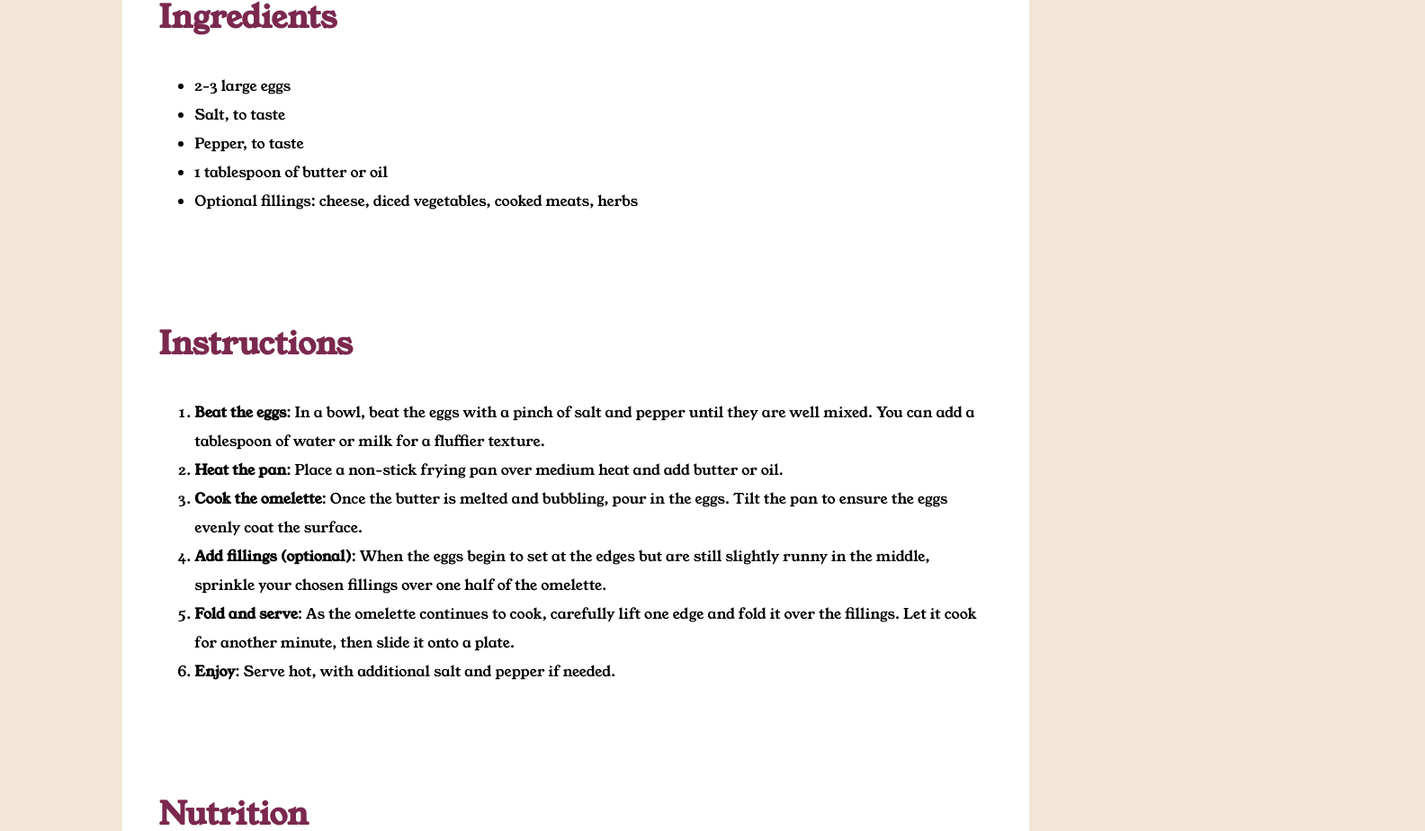
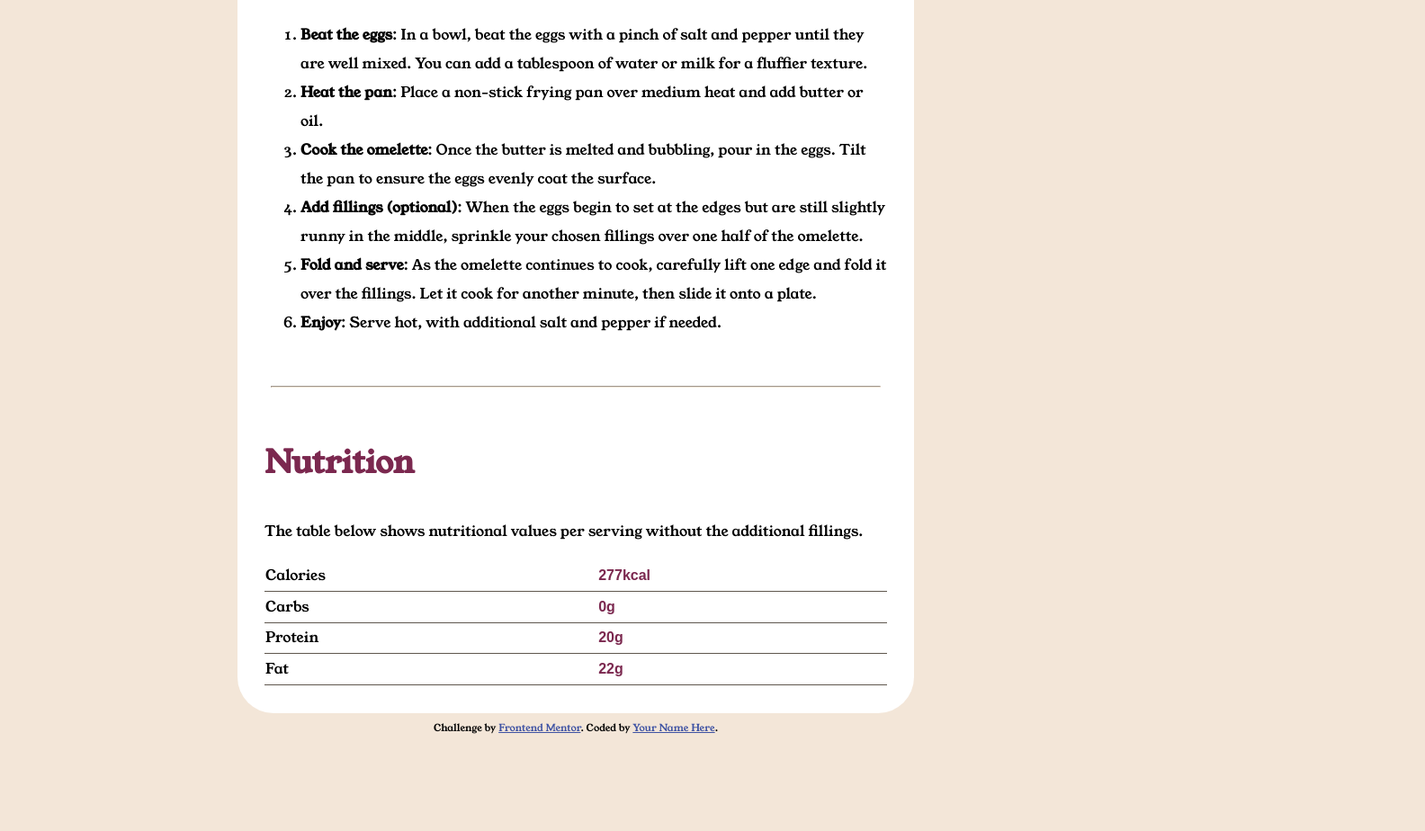
Before and after one commit to Jasony95/recipe-page-main, a plain HTML site: page index.html in a window 1280 px wide. Shown: the part 1461-2385 px from the top of the page at 90% size, 1584 px wide, since content can reach past the window. Drawn offline with Linux system fonts and the light colour scheme.

Commit message:
Finished

```diff
--- a/index.html
+++ b/index.html
@@ -50,6 +50,8 @@
       </ul>
     </div>
 
+    <hr>
+
     <div class="container">
       <h2>Instructions</h2>
 
@@ -65,6 +67,8 @@
         <li><span style="font-weight:bold;">Enjoy</span>: Serve hot, with additional salt and pepper if needed.</li>
       </ol>
     </div>
+
+    <hr>
 
     <div class="container">
       <h2>Nutrition</h2>
--- a/style.css
+++ b/style.css
@@ -4,7 +4,10 @@ body {
     line-height: 2rem;
     font-size: 16px;
     /* max-width: max-content; */
-    padding: 10%;
+    padding-left: 20%;
+    padding-right: 20%;
+    padding-top: 6rem;
+    padding-bottom: 6rem;
 }
 
 h1 {
@@ -35,7 +38,7 @@ h2, h3, .values {
     display: flex;
     flex-direction:column;
     /* align-items: center; */
-    flex-wrap: wrap;
+    /* flex-wrap: wrap; */ /*Broke the webpage*/
     padding: 4%;
 }
 
@@ -49,8 +52,32 @@ h2, h3, .values {
     font-family: "Outfit", sans-serif;
 }
 
+table {
+    border-collapse: collapse;
+}
+
+th {
+    text-align: start;
+    border-bottom: 1px solid hsl(30, 10%, 34%);
+    border-width: 90%;
+}
+
+th:first-child {
+    font-weight: normal;
+}
+
+td {
+    border-bottom: 1px solid hsl(30, 10%, 34%);
+    border-width: 90%;
+}
+
+hr {
+    width: 90%;
+    border-color: hsl(30, 54%, 90%);
+}
+
 img {
-    border-radius: 80px;
+    border-radius: 70px;
     /* max-width: fit-content; */
-    padding: 3rem;
+    padding: .75rem;
 }
```
